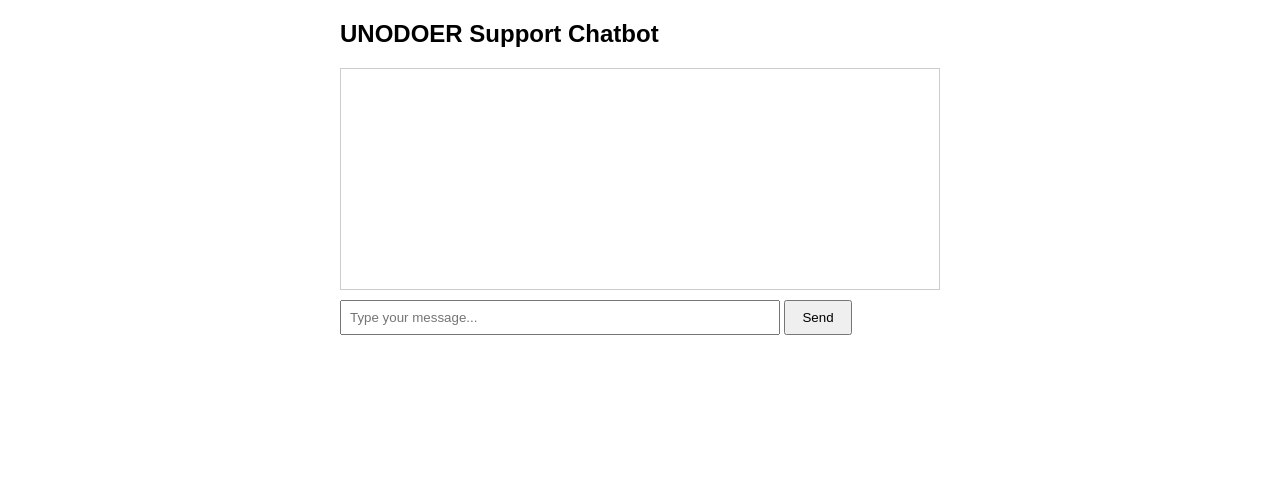
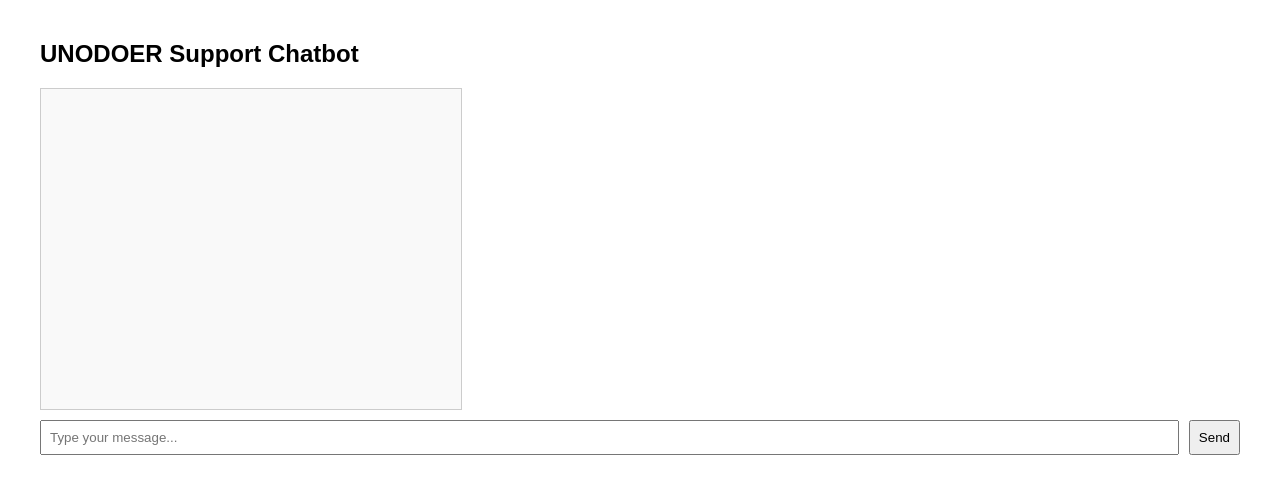
Before and after one commit to DarshanWZATCO/UNODOER-WZATCO-SUPPORT, a website: page frontend/index.html in a window 1280 px wide. Drawn offline with Linux system fonts and the light colour scheme.

Commit message:
Update index.html

```diff
--- a/frontend/index.html
+++ b/frontend/index.html
@@ -1,15 +1,32 @@
 <!DOCTYPE html>
 <html lang="en">
 <head>
+  <meta charset="UTF-8">
   <title>UNODOER Support Chatbot</title>
-    <link rel="stylesheet" href="css/style.css">
+  <style>
+    #chatbox {
+      border: 1px solid #ccc;
+      width: 400px;
+      height: 300px;
+      overflow-y: auto;
+      padding: 10px;
+      margin-bottom: 10px;
+      background: #f9f9f9;
+    }
+    #chat-form { display: flex; }
+    #user-input { flex: 1; padding: 8px; }
+    #send-btn { margin-left: 10px; padding: 8px; }
+    body { font-family: Arial, sans-serif; margin: 40px; }
+    .user { color: #2b2b2b; }
+    .bot { color: green; }
+  </style>
 </head>
 <body>
   <h2>UNODOER Support Chatbot</h2>
   <div id="chatbox"></div>
   <form id="chat-form">
-      <input type="text" id="user-input" autocomplete="off" placeholder="Type your message..." required>
-      <button type="submit">Send</button>
+    <input type="text" id="user-input" placeholder="Type your message..." autocomplete="off" required />
+    <button type="submit" id="send-btn">Send</button>
   </form>
   <script src="js/app.js"></script>
 </body>
```
Lines whose indentation alone changed are shown as unchanged.
